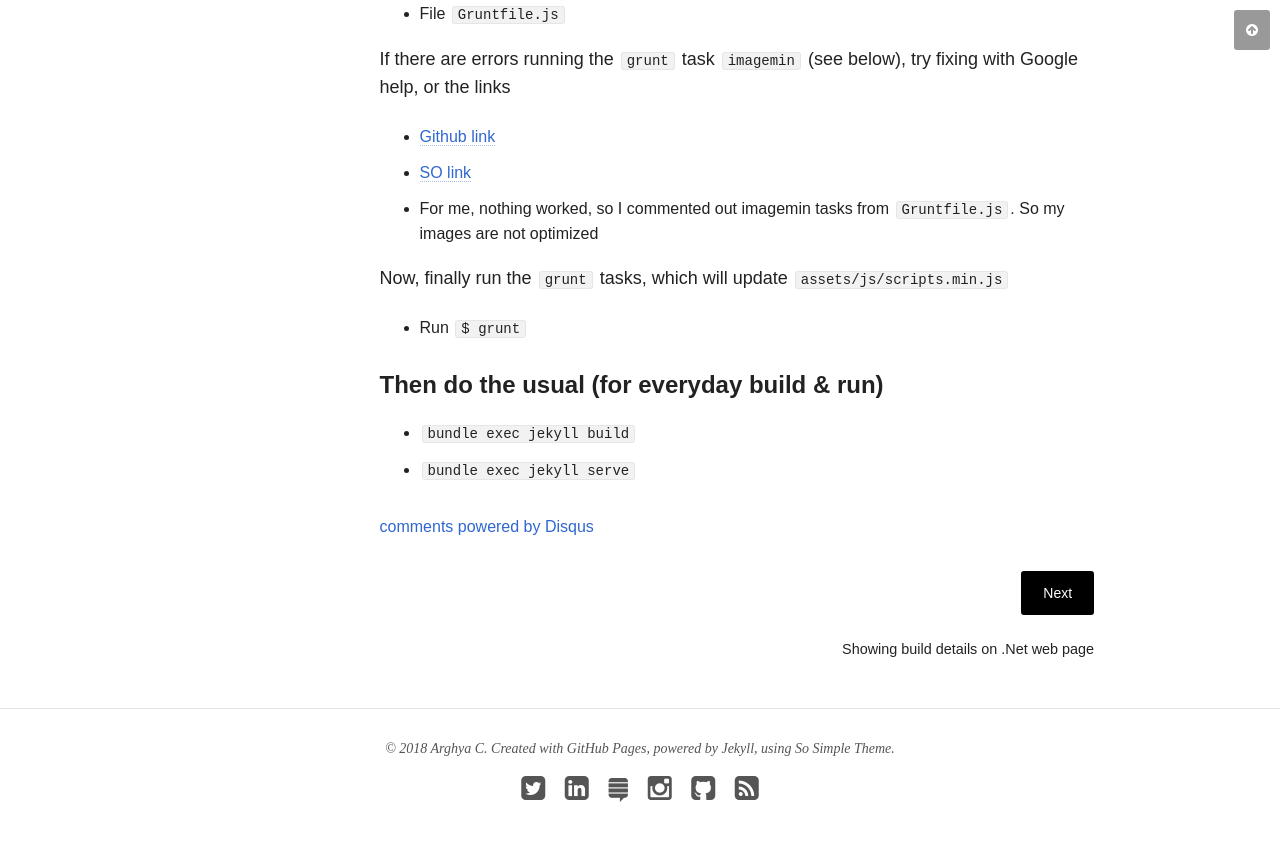
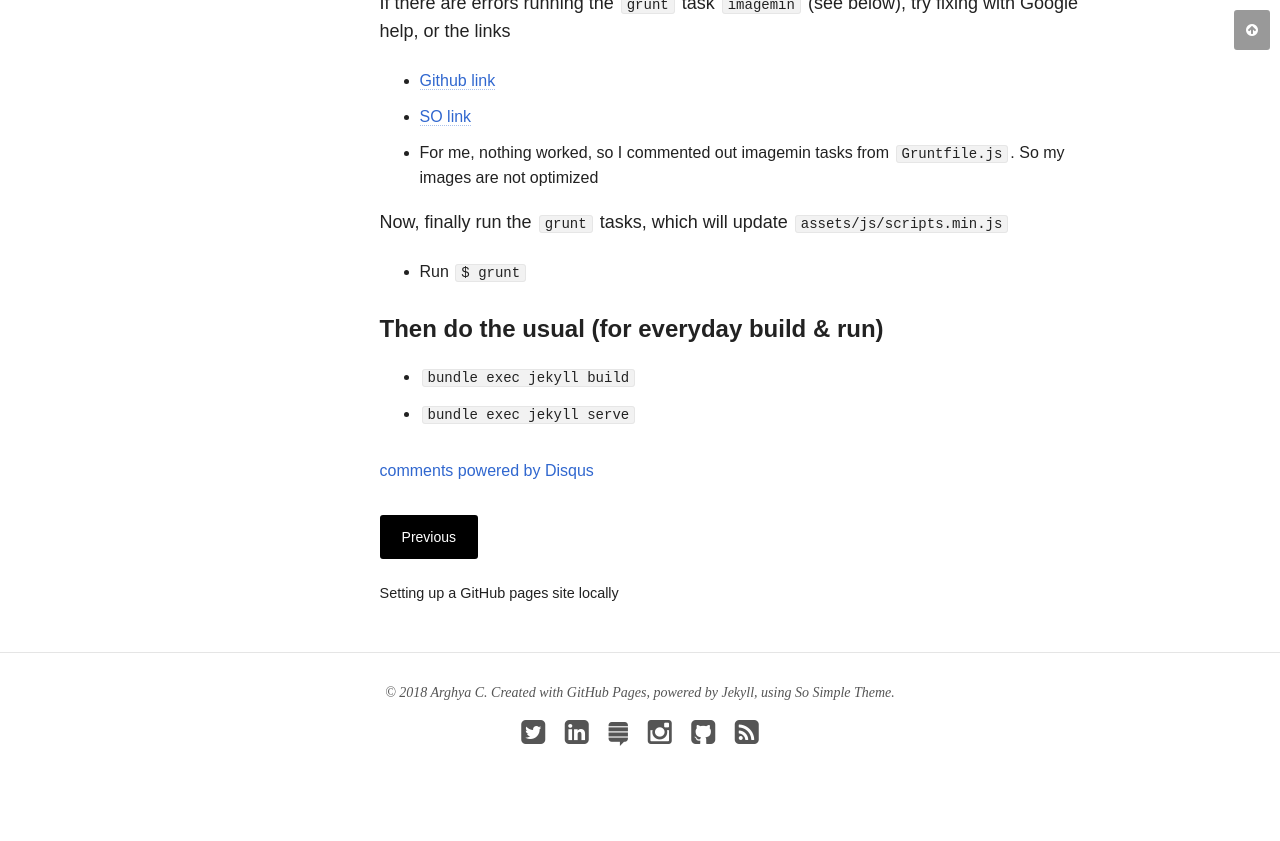
Before and after one commit to chakrabar/chakrabar.github.io, a Jekyll site: the page built from _posts/notes/2017-11-09-adding-remote-theme-to-github-pages.md, in a window 1280 px wide and 900 px high, scrolled down 4061 px. Shown: the top 841 px of the window. Built offline with Jekyll 4.4.1, drawn with Linux system fonts in a browser that asks for light colours; nearby versions of some CDN libraries; comment, search, counter and statistics services are not loaded.

Commit message:
Temp crappy patch for in-category navigation

```diff
--- a/_includes/footer.html
+++ b/_includes/footer.html
@@ -1,6 +1,9 @@
 {% if site.owner.google.ad-client and site.owner.google.ad-slot %}{% include ad-footer.html %}{% endif %}
 
-<span>&copy; {{ site.time | date: '%Y' }} {{ site.owner.name }}. Created with <a href="https://pages.github.com/" target="_blank" ref="nofollow">GitHub Pages</a>, powered by <a href="http://jekyllrb.com" target="_blank" rel="nofollow">Jekyll</a>, using <a href="https://mademistakes.com/work/so-simple-jekyll-theme/" rel="nofollow" target="_blank">So Simple Theme</a>.</span>
+<!--<span>&copy; {{ site.time | date: '%Y' }} {{ site.owner.name }}. Created with <a href="https://pages.github.com/" target="_blank" ref="nofollow">GitHub Pages</a>, powered by <a href="http://jekyllrb.com" target="_blank" rel="nofollow">Jekyll</a>, using <a href="https://mademistakes.com/work/so-simple-jekyll-theme/" rel="nofollow" target="_blank">So Simple Theme</a>.</span>-->
+<!-- Arghya removing unexpected links from bottom most footer, credit given in /about page -->
+<span>&copy; {{ site.time | date: '%Y' }} {{ site.owner.name }}.
+	Created with GitHub Pages, powered by Jekyll, using So Simple Theme.</span>
 <div class="social-icons">
 	{% if site.owner.twitter %}<a href="https://twitter.com/{{ site.owner.twitter }}" title="{{ site.owner.name}} on Twitter" target="_blank"><i class="fa fa-twitter-square fa-2x"></i></a>{% endif %}
 	{% if site.owner.facebook %}<a href="https://facebook.com/{{ site.owner.facebook }}" title="{{ site.owner.name}} on Facebook" target="_blank"><i class="fa fa-facebook-square fa-2x"></i></a>{% endif %}
--- a/_layouts/post.html
+++ b/_layouts/post.html
@@ -16,10 +16,12 @@
     {% if page.image.feature %}<img src="{{ site.url }}/images/{{ page.image.feature }}" class="entry-feature-image" alt="{{ page.title }}" {% if site.logo == null %}style="margin-top:0;"{% endif %}>{% if page.image.credit %}<p class="image-credit">Image credit: <a href="{{ page.image.creditlink }}">{{ page.image.credit }}</a></p>{% endif %}{% endif %}
     <div class="entry-wrapper">
       <header class="entry-header">
+        {% if page.tags.size > 0 %} <!--arghya: tags condition & icon, empty array is truthy in ruby! -->
         <ul class="entry-tags">
-          <i class="fa fa-tags"></i>&nbsp; <!--arghya: tags icon-->
+          <i class="fa fa-tags"></i>&nbsp;
           {% for tag in page.tags %}<li><a href="{{ site.url }}/tags/#{{ tag }}" title="Pages tagged {{ tag }}">{{ tag }}</a></li>{% endfor %}
         </ul>
+        {% endif %}
         {% if page.link %}
           <h1 class="entry-title"><a href="{{ page.link }}">{% if page.headline %}{{ page.headline }}{% else %}{{ page.title }}{% endif %} <span class="link-arrow">&rarr;</span></a></h1>
         {% else %}
@@ -50,23 +52,41 @@
           {% include disqus-comments.html %}
         {% endif %}
 
-        <!-- pagination moved inside "entry-content" by Arghya -->
+        <!--Future fix, when the cuurent one fails to skip over post from another category-->
+        <!-- https://github.com/jekyll/jekyll/issues/260
+          {% if page.categories %}
+            {% assign category = page.categories[0] %}
+            {% assign posts = site.categories[category] %}
+            {% for post in posts %}
+              {% if post.url == page.url %}
+                {% assign post_index0 = forloop.index0 %}
+                {% assign post_index1 = forloop.index %}
+              {% endif %}
+            {% endfor %}
+            {% for post in posts %}
+              {% if post_index0 == forloop.index %}
+                {% assign next_post = post %}
+              {% endif %}
+              {% if post_index1 == forloop.index0 %}
+                {% assign prev_post = post %}
+              {% endif %}
+            {% endfor %}
+          {% endif %}
+        -->
+
+        <!-- pagination moved inside "entry-content" by Arghya, dumb crappy patch to navigate within same category -->
         <nav class="pagination" role="navigation"> <!--Arghya trying to add navigation titles, also exclude notes-->
-          {% if page.previous %}
-          {% unless page.previous.categories contains "notes" %}
+          {% if page.previous and page.previous.categories.first == page.categories.first %}
             <div class="prev">
               <a href="{{ site.url }}{{ page.previous.url }}" class="btn" title="{{ page.previous.title }}">Previous</a>
               <span>{{ page.previous.title }}</span>
             </div>
-          {% endunless %}
           {% endif %}
-          {% if page.next %}
-          {% unless page.next.categories contains "notes" %}
+          {% if page.next and page.next.categories.first == page.categories.first %}
             <div class="next">
               <a href="{{ site.url }}{{ page.next.url }}" class="btn" title="{{ page.next.title }}">Next</a>
               <span>{{ page.next.title }}</span>
             </div>
-          {% endunless %}
           {% endif %}
         </nav><!-- /.pagination -->
       </div><!-- /.entry-content -->
--- a/about/index.html
+++ b/about/index.html
@@ -59,7 +59,7 @@ image:
 
     <br /><hr />
     <p>
-        * Great stuffs behind the scenes! This site was generated by <i class="fa fa-heart matt-red" aria-hidden="true"></i>
+        * Great stuffs behind the scenes! This site is created &amp; hosted with <i class="fa fa-heart matt-red" aria-hidden="true"></i>
         <a href="https://pages.github.com" target="_blank">GitHub Pages</a>.
         Written in simple html and <a href="https://github.com/adam-p/markdown-here/wiki/Markdown-Cheatsheet" target="_blank">Markdown</a>
         language and built with <a href="https://jekyllrb.com" target="_blank">Jekyll</a>. The styling is done with <a href="https://mademistakes.com/work/so-simple-jekyll-theme/" target="_blank">So Simple Theme</a>.
```
